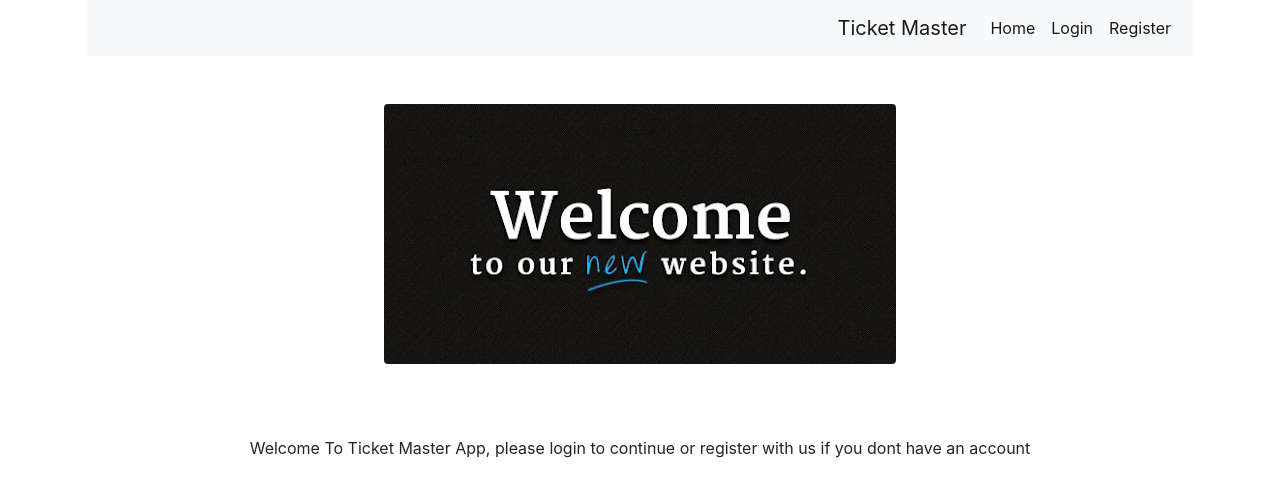
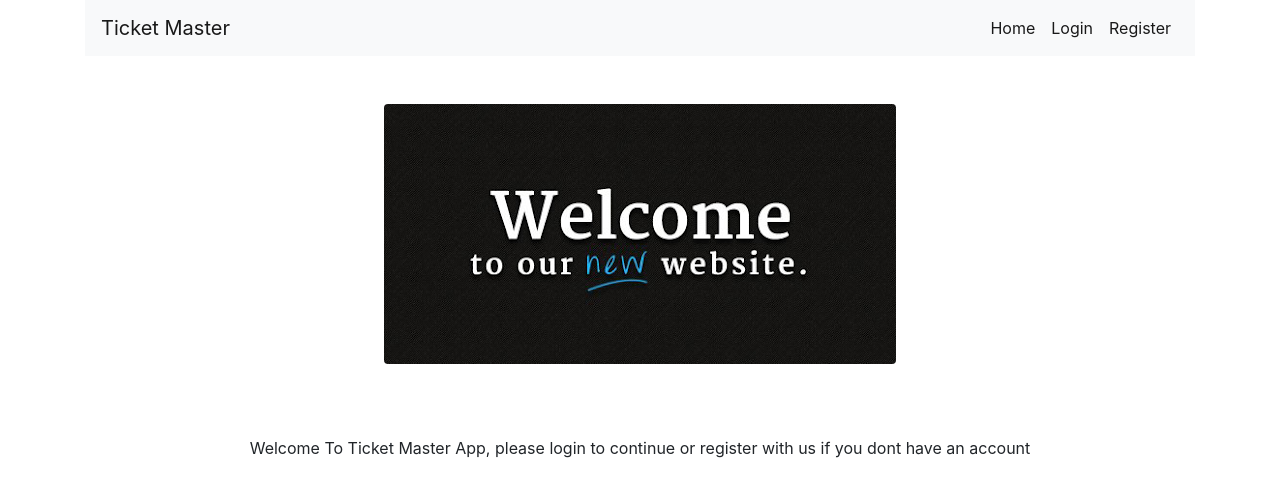
Before and after one commit to Suhas0512/Ticket_Master_Frontend, a React (Create React App) app: page / in a window 1280 px wide. Shown: the top 496 px of the page. Built offline with nearby package versions, Linux system fonts and the light colour scheme.

Commit message:
fourth commit

```diff
--- a/src/App.js
+++ b/src/App.js
@@ -49,8 +49,8 @@ function App(props) {
           <div>
             <nav className="navbar navbar-expand-lg navbar-light bg-light">
             <div className="collapse navbar-collapse" id="navbarNavDropdown">
-            <a className="navbar-brand ml-auto">Ticket Master</a>
-            <ul className="navbar-nav">
+            <a className="navbar-brand ">Ticket Master</a>
+            <ul className="navbar-nav ml-auto">
             <li className="nav-item active">
             <Link className="nav-link" to="/">Home</Link></li>
             <li className="nav-item active">
```
